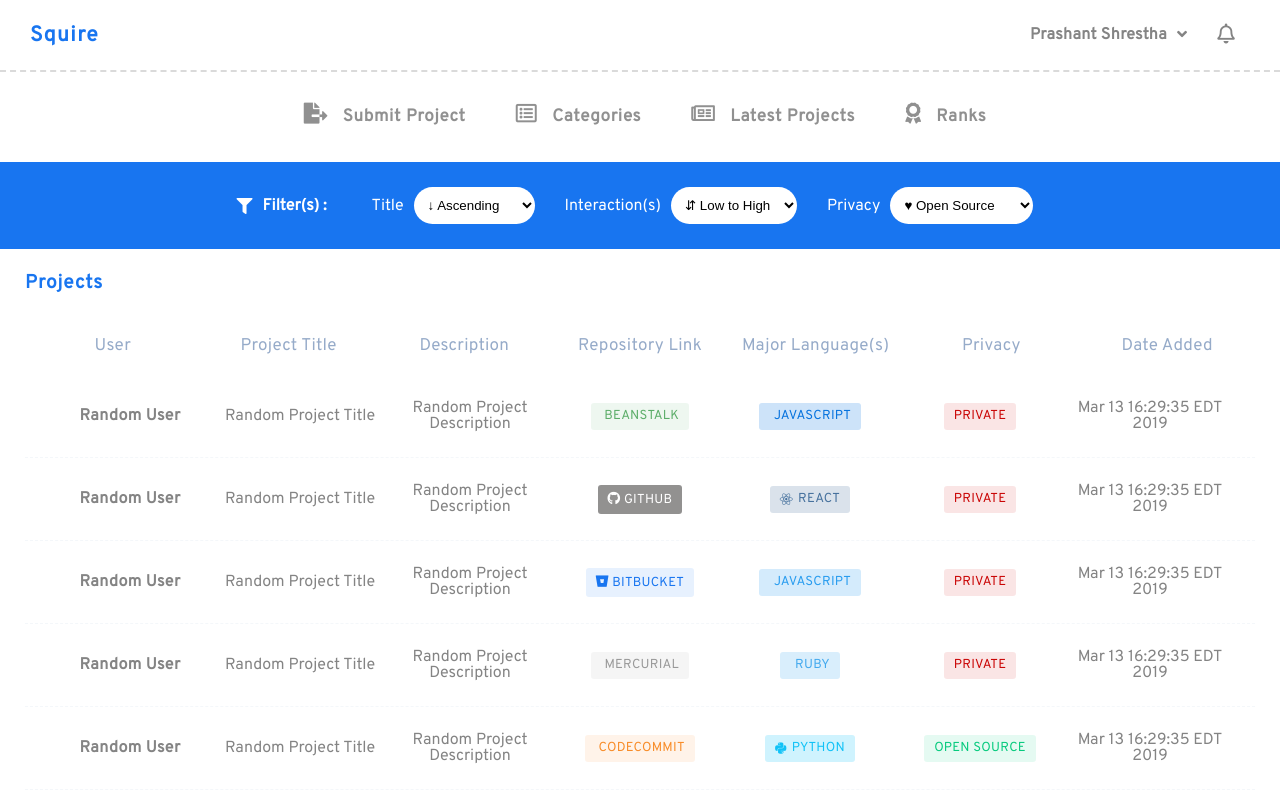
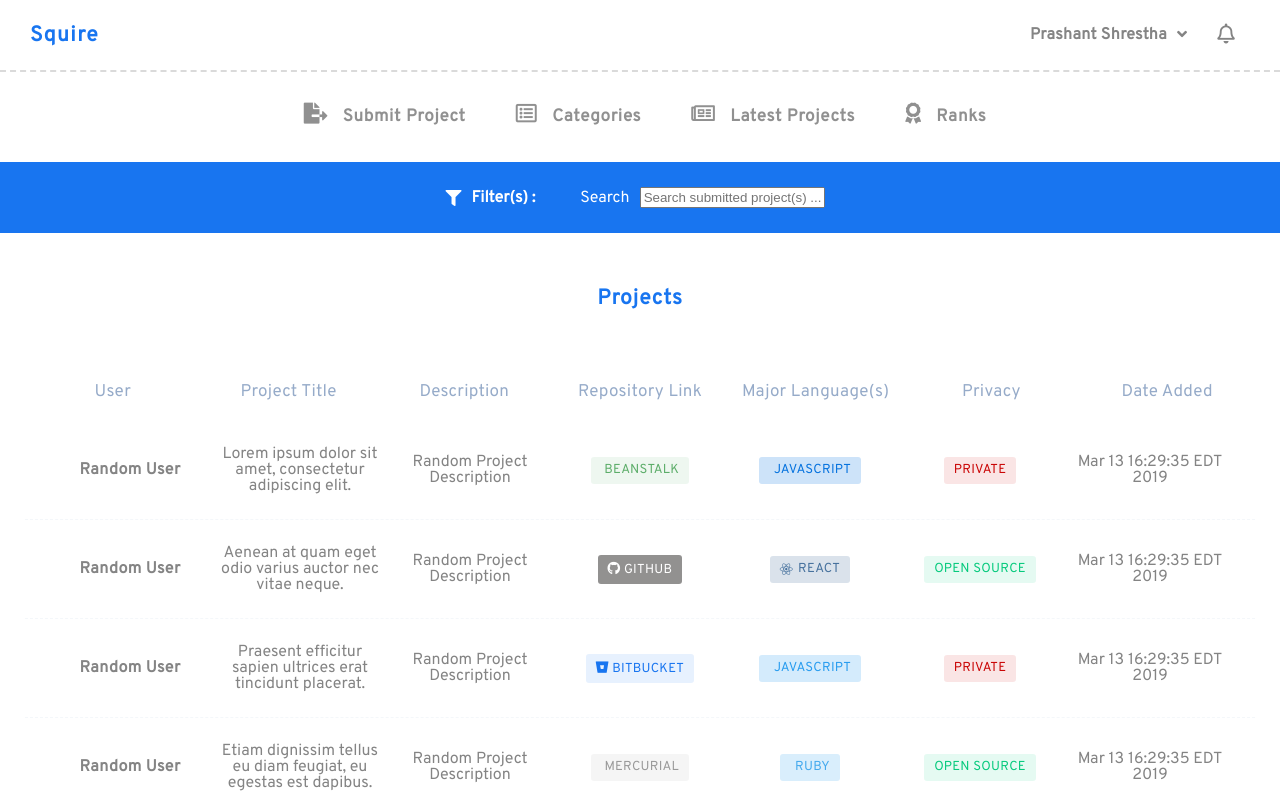
Before and after one commit to intern0t/squire, a React (Create React App) app: page / in a window 1280 px wide. Shown: the top 800 px of the page. Built offline with nearby package versions, Linux system fonts and the light colour scheme.

Commit message:
Implemented search filter feature for the data at hand.
Signed-off-by: Prashant Shrestha <intern0t@users.noreply.github.com>

```diff
--- a/package.json
+++ b/package.json
@@ -5,7 +5,8 @@
   "dependencies": {
     "react": "^16.8.4",
     "react-dom": "^16.8.4",
-    "react-scripts": "2.1.8"
+    "react-scripts": "2.1.8",
+    "uuid": "^3.3.2"
   },
   "scripts": {
     "start": "react-scripts start",
--- a/src/components/Filters.js
+++ b/src/components/Filters.js
@@ -1,7 +1,7 @@
 import React from "react";
 import Icon from "./Icon";
 
-const Filters = () => {
+const Filters = ({ onSearch }) => {
 	return (
 		<div className="filter-wrapper">
 			<div className="filter-container">
@@ -12,10 +12,25 @@ const Filters = () => {
 				<div className="filter-container-section">
 					<ul>
 						<li>
+							<span>Search</span>
+							<input
+								type="text"
+								placeholder="Search submitted project(s) ..."
+								onChange={onSearch}
+							/>
+						</li>
+						{/* <li>
 							<span>Title</span>
-							<select>
+							<select onChange={onTitleFilterChange}>
 								<option>↓ Ascending</option>
 								<option>↑ Descending</option>
+							</select>
+						</li>
+						<li>
+							<span>Date</span>
+							<select>
+								<option>Newest to Oldest</option>
+								<option>Oldest to Newest</option>
 							</select>
 						</li>
 						<li>
@@ -31,7 +46,7 @@ const Filters = () => {
 								<option>♥ Open Source</option>
 								<option>⚠ Private Project</option>
 							</select>
-						</li>
+						</li> */}
 					</ul>
 				</div>
 			</div>
--- a/src/components/MainContainer.js
+++ b/src/components/MainContainer.js
@@ -3,11 +3,105 @@ import Filters from "./Filters";
 import Tabular from "./Tabular";
 
 class MainContainer extends Component {
+	constructor(props) {
+		super(props);
+
+		this.state = {
+			data: [
+				{
+					user: "Random User",
+					projectTitle:
+						"Lorem ipsum dolor sit amet, consectetur adipiscing elit.",
+					projectDescription: "Random Project Description",
+					repoLink: "https://beanstalk.com/",
+					majorLanguage: ["javascript"],
+					privacy: Math.round(Math.random()),
+					dateAdded: "Mar 13 16:29:35 EDT 2019"
+				},
+				{
+					user: "Random User",
+					projectTitle:
+						"Aenean at quam eget odio varius auctor nec vitae neque.",
+					projectDescription: "Random Project Description",
+					repoLink: "https://github.com/",
+					majorLanguage: ["react"],
+					privacy: Math.round(Math.random()),
+					dateAdded: "Mar 13 16:29:35 EDT 2019"
+				},
+				{
+					user: "Random User",
+					projectTitle:
+						"Praesent efficitur sapien ultrices erat tincidunt placerat.",
+					projectDescription: "Random Project Description",
+					repoLink: "https://bitbucket.com/",
+					majorLanguage: ["javascript"],
+					privacy: Math.round(Math.random()),
+					dateAdded: "Mar 13 16:29:35 EDT 2019"
+				},
+				{
+					user: "Random User",
+					projectTitle:
+						"Etiam dignissim tellus eu diam feugiat, eu egestas est dapibus.",
+					projectDescription: "Random Project Description",
+					repoLink: "https://mercurial.com/",
+					majorLanguage: ["ruby"],
+					privacy: Math.round(Math.random()),
+					dateAdded: "Mar 13 16:29:35 EDT 2019"
+				},
+				{
+					user: "Random User",
+					projectTitle:
+						"Vestibulum pharetra libero facilisis iaculis efficitur.",
+					projectDescription: "Random Project Description",
+					repoLink: "https://codecommit.com/",
+					majorLanguage: ["python"],
+					privacy: Math.round(Math.random()),
+					dateAdded: "Mar 13 16:29:35 EDT 2019"
+				},
+				{
+					user: "Random User",
+					projectTitle: "Etiam ac nulla quis augue gravida vehicula.",
+					projectDescription: "Random Project Description",
+					repoLink: "https://subversion.com/",
+					majorLanguage: ["c#"],
+					privacy: Math.round(Math.random()),
+					dateAdded: "Mar 13 16:29:35 EDT 2019"
+				},
+				{
+					user: "Random User",
+					projectTitle: "Sed sit amet urna id tortor iaculis mollis.",
+					projectDescription: "Random Project Description",
+					repoLink: "https://gitlab.com/",
+					majorLanguage: ["nodejs"],
+					privacy: Math.round(Math.random()),
+					dateAdded: "Mar 13 16:29:35 EDT 2019"
+				}
+			],
+			filters: {
+				title: false,
+				interactions: false,
+				privacy: false
+			},
+			searchKey: ""
+		};
+	}
+
+	onSearch = e => {
+		let toSearchKey = e.target.value || "";
+
+		this.setState(prevState => ({
+			...prevState,
+			searchKey: toSearchKey
+		}));
+	};
+
 	render() {
+		const { data, searchKey } = this.state;
+
 		return (
 			<div className="main-container">
-				<Filters />
-				<Tabular title="Projects" />
+				<Filters onSearch={this.onSearch} />
+				<Tabular title="Projects" data={data} searchKey={searchKey} />
 			</div>
 		);
 	}
--- a/src/components/Tabular.js
+++ b/src/components/Tabular.js
@@ -1,78 +1,34 @@
 import React, { Component } from "react";
 import Icon from "./Icon";
+import uuidv4 from "uuid/v4";
 
 class Tabular extends Component {
-	state = {
-		fakeData: [
-			{
-				user: "Random User",
-				projectTitle: "Random Project Title",
-				projectDescription: "Random Project Description",
-				repoLink: "https://beanstalk.com/",
-				majorLanguage: ["javascript"],
-				privacy: Math.round(Math.random()),
-				dateAdded: "Mar 13 16:29:35 EDT 2019"
-			},
-			{
-				user: "Random User",
-				projectTitle: "Random Project Title",
-				projectDescription: "Random Project Description",
-				repoLink: "https://github.com/",
-				majorLanguage: ["react"],
-				privacy: Math.round(Math.random()),
-				dateAdded: "Mar 13 16:29:35 EDT 2019"
-			},
-			{
-				user: "Random User",
-				projectTitle: "Random Project Title",
-				projectDescription: "Random Project Description",
-				repoLink: "https://bitbucket.com/",
-				majorLanguage: ["javascript"],
-				privacy: Math.round(Math.random()),
-				dateAdded: "Mar 13 16:29:35 EDT 2019"
-			},
-			{
-				user: "Random User",
-				projectTitle: "Random Project Title",
-				projectDescription: "Random Project Description",
-				repoLink: "https://mercurial.com/",
-				majorLanguage: ["ruby"],
-				privacy: Math.round(Math.random()),
-				dateAdded: "Mar 13 16:29:35 EDT 2019"
-			},
-			{
-				user: "Random User",
-				projectTitle: "Random Project Title",
-				projectDescription: "Random Project Description",
-				repoLink: "https://codecommit.com/",
-				majorLanguage: ["python"],
-				privacy: Math.round(Math.random()),
-				dateAdded: "Mar 13 16:29:35 EDT 2019"
-			},
-			{
-				user: "Random User",
-				projectTitle: "Random Project Title",
-				projectDescription: "Random Project Description",
-				repoLink: "https://subversion.com/",
-				majorLanguage: ["c#"],
-				privacy: Math.round(Math.random()),
-				dateAdded: "Mar 13 16:29:35 EDT 2019"
-			},
-			{
-				user: "Random User",
-				projectTitle: "Random Project Title",
-				projectDescription: "Random Project Description",
-				repoLink: "https://gitlab.com/",
-				majorLanguage: ["nodejs"],
-				privacy: Math.round(Math.random()),
-				dateAdded: "Mar 13 16:29:35 EDT 2019"
+	constructor(props) {
+		super(props);
+
+		this.state = {
+			data: [],
+			filters: {}
+		};
 	}
-		]
-	};
+
+	componentDidMount() {
+		const { data, filters } = this.props;
+		if (data) {
+			this.setState(
+				prevState => ({
+					...prevState,
+					data,
+					filters
+				}),
+				this.filterData
+			);
+		}
+	}
 
 	render() {
-		const { title } = this.props;
-		const { fakeData } = this.state;
+		const { title, searchKey } = this.props;
+		const { data } = this.state;
 
 		return (
 			<div className="tabular">
@@ -90,34 +46,55 @@ class Tabular extends Component {
 						</tr>
 					</thead>
 					<tbody>
-						{fakeData && fakeData.length > 0
-							? fakeData.map(data => {
+						{data && data.length > 0
+							? data
+									.filter(
+										val =>
+											val.projectTitle
+												.toLowerCase()
+												.includes(searchKey) ||
+											val.projectDescription
+												.toLowerCase()
+												.includes(searchKey) ||
+											val.majorLanguage
+												.join("")
+												.includes(searchKey) ||
+											val.repoLink.includes(searchKey)
+									)
+									.map(_data => {
 										return (
-										<tr>
-											<td>{data.user}</td>
-											<td title={data.projectTitle}>
-												{data.projectTitle}
+											<tr key={uuidv4()}>
+												<td>{_data.user}</td>
+												<td title={_data.projectTitle}>
+													{_data.projectTitle}
 												</td>
-											<td title={data.projectDescription}>
-												{data.projectDescription}
+												<td
+													title={
+														_data.projectDescription
+													}
+												>
+													{_data.projectDescription}
 												</td>
 												<td>
 													<Repository
-													link={data.repoLink}
+														link={_data.repoLink}
 													/>
 												</td>
 												<td>
 													<Language
 														language={
-														data.majorLanguage[0] ||
+															_data
+																.majorLanguage[0] ||
 															"Unknown"
 														}
 													/>
 												</td>
 												<td>
-												<Privacy type={data.privacy} />
+													<Privacy
+														type={_data.privacy}
+													/>
 												</td>
-											<td>{data.dateAdded}</td>
+												<td>{_data.dateAdded}</td>
 											</tr>
 										);
 									})
@@ -210,8 +187,6 @@ const Language = ({ language }) => {
 		language ||
 		"code";
 
-	console.log(formattedLanguage);
-
 	return (
 		<div
 			className={`language language-${language}`}
--- a/src/styles/squire.scss
+++ b/src/styles/squire.scss
@@ -223,10 +223,14 @@ body {
 				padding: 25px;
 
 				h1 {
-					font-size: $defaultFontSize + 3;
+					font-size: $defaultFontSize + 5;
 					font-weight: bold;
 					color: $Azure;
 					letter-spacing: 1px;
+                    padding: 20px 0;
+                    margin: 10px 0;
+					width: $hundred-percent;
+					text-align: center;
 				}
 
 				table {
```
Also changed, not shown: src/styles/squire.min.css, 2 other files (tests, documents, lock files or other folders). Lines whose indentation alone changed are shown as unchanged.
